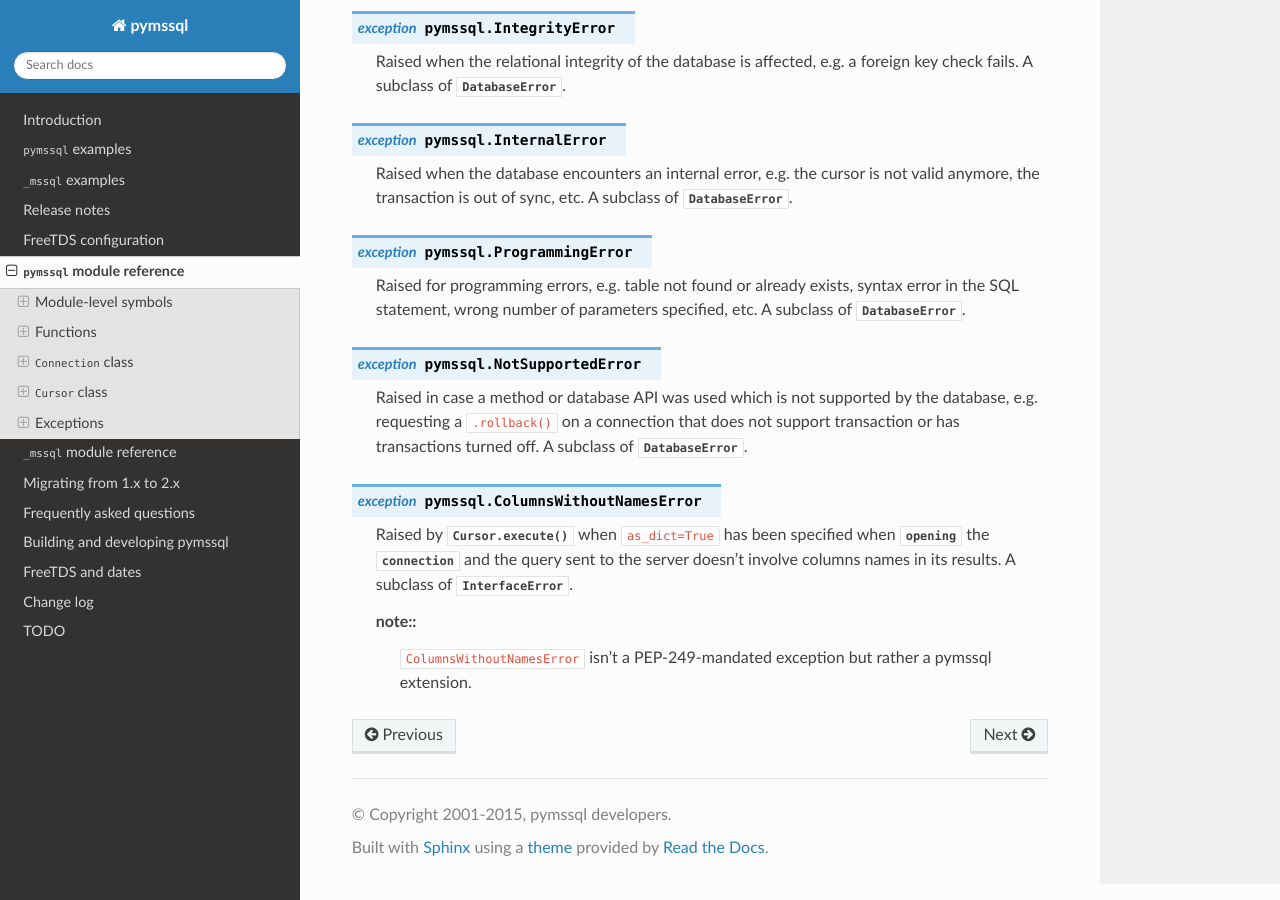
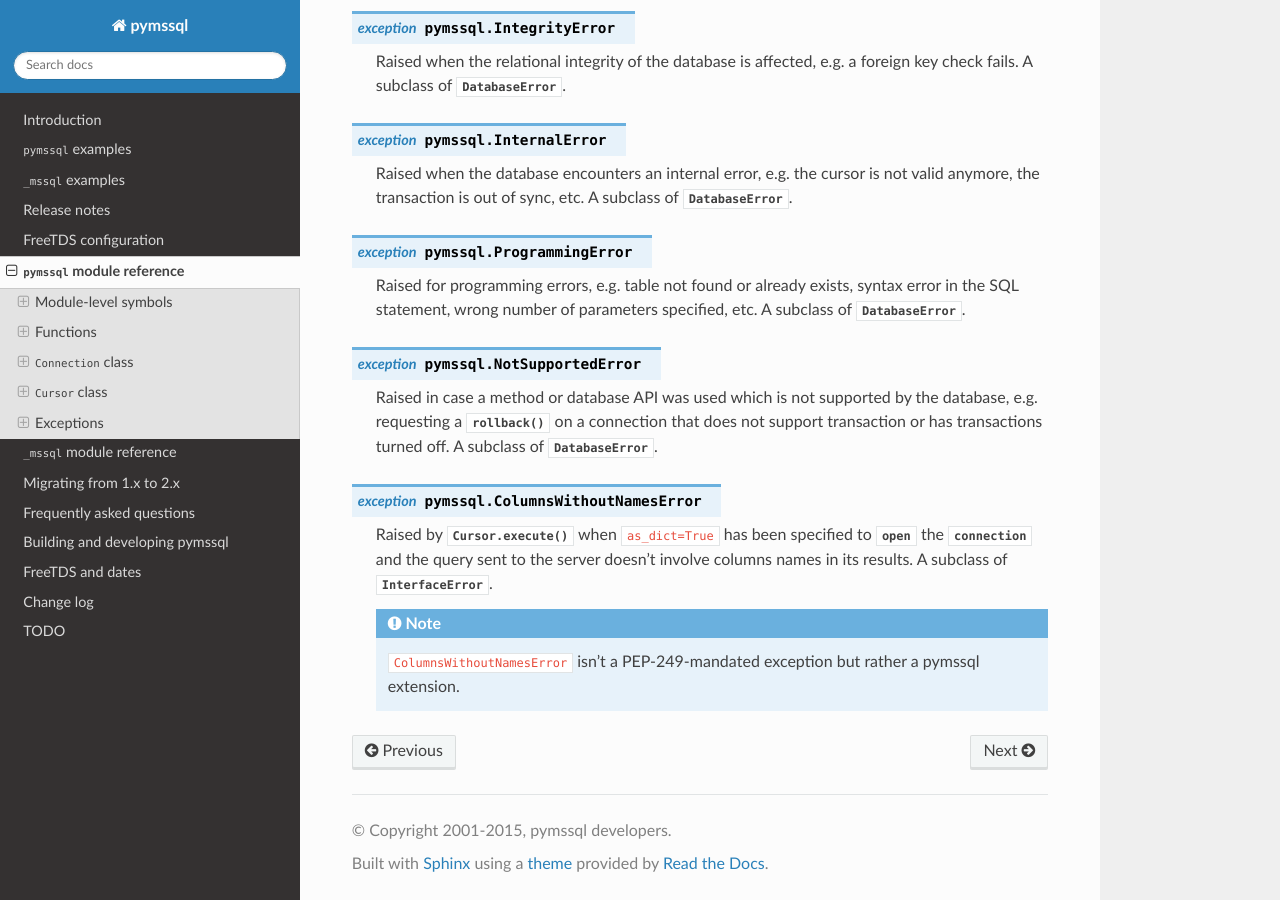
Before and after one commit to pymssql/pymssql, a Sphinx documentation site: the page built from docs/ref/pymssql.rst, in a window 1280 px wide and 900 px high, scrolled down 7217 px. Built offline with Sphinx 7.4.7 and the Read the Docs theme 2.0.0, drawn with Linux system fonts in a browser that asks for light colours.

Commit message:
docs: Better reST for last commit.

```diff
--- a/docs/ref/pymssql.rst
+++ b/docs/ref/pymssql.rst
@@ -386,18 +386,18 @@
 .. exception:: NotSupportedError
 
     Raised in case a method or database API was used which is not supported by
-    the database, e.g. requesting a ``.rollback()`` on a connection that does
-    not support transaction or has transactions turned off. A subclass of
-    :exc:`DatabaseError`.
+    the database, e.g. requesting a :meth:`~Connection.rollback()` on a
+    connection that does not support transaction or has transactions turned off.
+    A subclass of :exc:`DatabaseError`.
 
 .. exception:: ColumnsWithoutNamesError
 
     Raised by :meth:`Cursor.execute` when ``as_dict=True`` has been specified
-    when :func:`opening <connect>` the :class:`connection <Connection>` and the
+    to :func:`open <connect>` the :class:`connection <Connection>` and the
     query sent to the server doesn't involve columns names in its results.
     A subclass of :exc:`InterfaceError`.
 
-    note::
+    .. note::
         ``ColumnsWithoutNamesError`` isn't a PEP-249-mandated exception but
         rather a pymssql extension.
 
```
